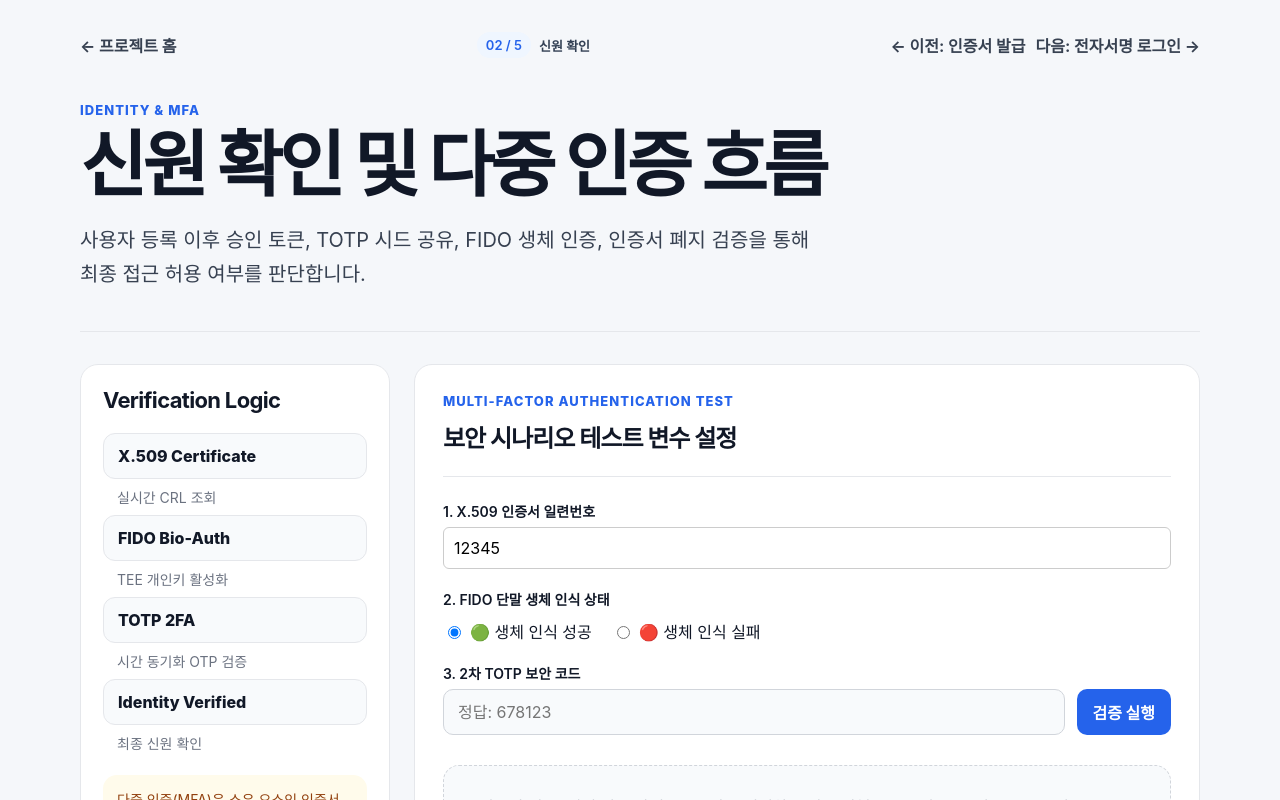
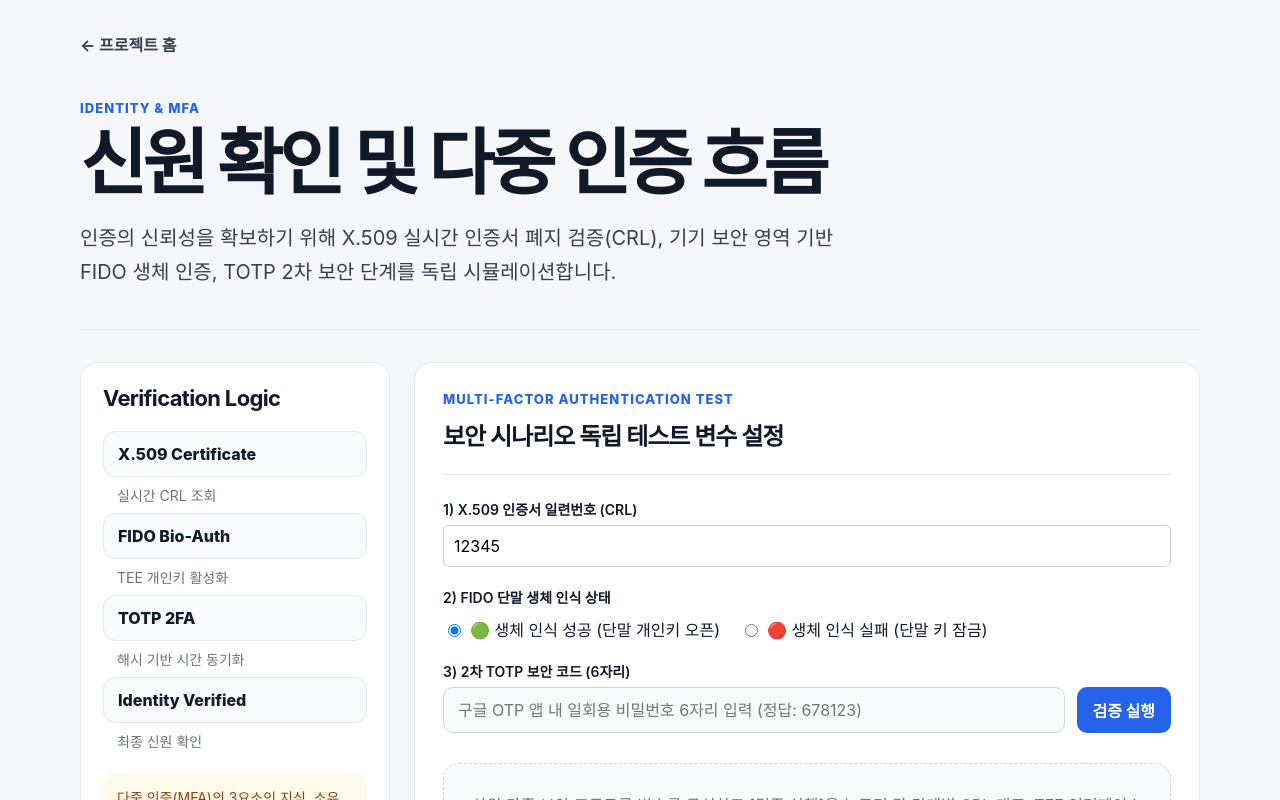
Before and after one commit to pmj2744/Security-Protocol, a Next.js app: page /identity-check in a window 1280 px wide. Shown: the top 800 px of the page. Built offline with nearby package versions, Linux system fonts and the light colour scheme.

Commit message:
Update page.tsx

```diff
--- a/src/app/identity-check/page.tsx
+++ b/src/app/identity-check/page.tsx
@@ -1,45 +1,54 @@
-'use client'
+'use client';
 
-import { useState } from 'react'
-import FlowNav from '@/components/FlowNav'
+import Link from 'next/link';
+import { useState } from 'react';
 
+// 정서 파트 시뮬레이션 결과 타입 정의
 type MfaResult = {
-  success: boolean
-  certStatus: string
-  fidoStatus: string
-  totpStatus: string
-  message: string
-}
+  success: boolean;
+  certStatus: string;
+  fidoStatus: string;
+  totpStatus: string;
+  message: string;
+};
 
 export default function IdentityCheckPage() {
-  const [certSerial, setCertSerial] = useState('12345')
-  const [biometricSuccess, setBiometricSuccess] = useState(true)
-  const [otpCode, setOtpCode] = useState('')
-  const [result, setResult] = useState<MfaResult | null>(null)
+  // 입력값 상태 관리
+  const [certSerial, setCertSerial] = useState('12345');
+  const [biometricSuccess, setBiometricSuccess] = useState(true);
+  const [otpCode, setOtpCode] = useState('');
+  const [result, setResult] = useState<MfaResult | null>(null);
 
-  const VIRTUAL_CRL_LIST = ['10002', '10005', '99999']
+  // 가상 인증서 폐지 리스트 (블랙리스트)
+  const VIRTUAL_CRL_LIST = ['10002', '10005', '99999'];
 
   const verifyIdentity = () => {
-    const isCertRevoked = VIRTUAL_CRL_LIST.includes(certSerial)
-    const certStatus = isCertRevoked ? '실패 (폐지됨)' : '통과'
+    // 1) X.509 인증서 유효성 및 폐지 검증 (CRL 체크)
+    const isCertRevoked = VIRTUAL_CRL_LIST.includes(certSerial);
+    const certStatus = isCertRevoked ? '실패 (폐지됨)' : '통과';
 
-    const fidoStatus = biometricSuccess ? '통과' : '실패 (잠금)'
+    // 2) FIDO 생체 인증 시뮬레이션
+    const fidoStatus = biometricSuccess ? '통과' : '실패 (잠금)';
 
-    const isOtpCorrect = otpCode === '678123'
-    const totpStatus = isOtpCorrect ? '통과' : '실패 (불일치)'
+    // 3) TOTP 2차 다중 보안 인증 번호 확인
+    const isOtpCorrect = otpCode === '678123';
+    const totpStatus = isOtpCorrect ? '통과' : '실패 (불일치)';
 
-    const isSuccess = !isCertRevoked && biometricSuccess && isOtpCorrect
+    // 종합 판단
+    const isSuccess = !isCertRevoked && biometricSuccess && isOtpCorrect;
 
-    let message = ''
-
+    let message = '';
     if (isCertRevoked) {
-      message = `❌ [CRL 검증 거부] 분실 혹은 만료되어 블랙리스트에 등록된 인증서 일련번호(${certSerial})입니다.`
+      message = `❌ [CRL 검증 거부] 분실 혹은 만료되어 블랙리스트에 등록된 인증서 일련번호(${certSerial})입니다.`;
     } else if (!biometricSuccess) {
-      message = '❌ [FIDO 인증 실패] 기기 단말 내 생체 정보가 불일치하여 보안 영역의 개인키 접근이 거부되었습니다.'
+      message =
+        '❌ [FIDO 인증 실패] 기기 단말 내 생체 정보가 불일치하여 보안 영역의 개인키 접근이 거부되었습니다.';
     } else if (!isOtpCorrect) {
-      message = '❌ [MFA 인증 실패] 시간 동기화된 TOTP 6자리 보안코드가 일치하지 않습니다. 정답 힌트: 678123'
+      message =
+        '❌ [MFA 인증 실패] 시간 동기화된 TOTP 6자리 보안코드가 일치하지 않습니다. (정답 힌트: 678123)';
     } else {
-      message = '✅ [신원 확인 최종 승인] 인증서 유효성 검증, 생체 인식 서명 활성화, 2차 TOTP 일치를 모두 만족하여 최종 다중 인증에 성공했습니다.'
+      message =
+        '✅ [신원 확인 최종 승인] 인증서 유효성 검증, 생체 인식 서명 활성화, 2차 TOTP 일치를 모두 만족하여 최종 다중 인증에 성공했습니다.';
     }
 
     setResult({
@@ -48,25 +57,32 @@ export default function IdentityCheckPage() {
       fidoStatus,
       totpStatus,
       message,
-    })
-  }
+    });
+  };
 
   return (
     <main className="site">
-      <FlowNav current="/identity-check" />
+      {/* 1. 상단 내비게이션 바 (전자서명 로그인 링크 삭제 완료) */}
+      <nav className="subnav">
+        <Link href="/">← 프로젝트 홈</Link>
+      </nav>
 
+      {/* 2. 페이지 헤더 구역 */}
       <header className="page-header">
         <div>
           <p className="eyebrow">Identity & MFA</p>
           <h1>신원 확인 및 다중 인증 흐름</h1>
           <p className="lead">
-            사용자 등록 이후 승인 토큰, TOTP 시드 공유, FIDO 생체 인증,
-            인증서 폐지 검증을 통해 최종 접근 허용 여부를 판단합니다.
+            인증의 신뢰성을 확보하기 위해 X.509 실시간 인증서 폐지 검증(CRL),
+            기기 보안 영역 기반 FIDO 생체 인증, TOTP 2차 보안 단계를 독립
+            시뮬레이션합니다.
           </p>
         </div>
       </header>
 
+      {/* 3. 팀원과 동일한 2단 레이아웃 구조 */}
       <section className="protocol-layout">
+        {/* 좌측 사이드바: 검증 로직 요약 설명 구역 */}
         <aside className="protocol-summary">
           <h2>Verification Logic</h2>
 
@@ -76,36 +92,52 @@ export default function IdentityCheckPage() {
             <div>FIDO Bio-Auth</div>
             <span>TEE 개인키 활성화</span>
             <div>TOTP 2FA</div>
-            <span>시간 동기화 OTP 검증</span>
+            <span>해시 기반 시간 동기화</span>
             <div>Identity Verified</div>
             <span>최종 신원 확인</span>
           </div>
 
           <div className="notice">
-            다중 인증(MFA)은 소유 요소인 인증서, 존재 요소인 생체 인증,
-            지식/시간 기반 요소인 OTP를 결합하여 접근 제어를 강화합니다.
+            다중 인증(MFA)의 3요소인 지식, 소유, 존재 가치가 모두 부합해야만
+            최종 신원이 입증되어 세션 권한이 부여됩니다.
           </div>
         </aside>
 
+        {/* 우측 메인 구역: 테스트 콘솔 및 타임라인 결과창 */}
         <section className="protocol-main">
           <div className="tool-card-head">
             <div>
               <p className="eyebrow">Multi-Factor Authentication Test</p>
-              <h2>보안 시나리오 테스트 변수 설정</h2>
+              <h2>보안 시나리오 독립 테스트 변수 설정</h2>
             </div>
           </div>
 
-          <div style={{ display: 'flex', flexDirection: 'column', gap: '20px', marginBottom: '30px' }}>
-            <div style={{ display: 'flex', flexDirection: 'column', gap: '6px', textAlign: 'left' }}>
+          {/* 복합 입력창 폼 컨트롤 */}
+          <div
+            style={{
+              display: 'flex',
+              flexDirection: 'column',
+              gap: '20px',
+              marginBottom: '30px',
+            }}
+          >
+            {/* 1) 인증서 시리얼 */}
+            <div
+              style={{
+                display: 'flex',
+                flexDirection: 'column',
+                gap: '6px',
+                textAlign: 'left',
+              }}
+            >
               <label style={{ fontWeight: '600', fontSize: '14px' }}>
-                1. X.509 인증서 일련번호
+                1) X.509 인증서 일련번호 (CRL)
               </label>
-
               <input
                 type="text"
                 value={certSerial}
-                onChange={(event) => setCertSerial(event.target.value)}
-                placeholder="차단 테스트: 10002, 10005, 99999"
+                onChange={(e) => setCertSerial(e.target.value)}
+                placeholder="인증서 시리얼 넘버 입력 (차단 테스트: 10002, 10005)"
                 style={{
                   width: '100%',
                   padding: '10px',
@@ -116,46 +148,72 @@ export default function IdentityCheckPage() {
               />
             </div>
 
-            <div style={{ display: 'flex', flexDirection: 'column', gap: '6px', textAlign: 'left' }}>
+            {/* 2) FIDO 생체 토글 */}
+            <div
+              style={{
+                display: 'flex',
+                flexDirection: 'column',
+                gap: '6px',
+                textAlign: 'left',
+              }}
+            >
               <label style={{ fontWeight: '600', fontSize: '14px' }}>
-                2. FIDO 단말 생체 인식 상태
+                2) FIDO 단말 생체 인식 상태
               </label>
-
-              <div style={{ display: 'flex', gap: '20px', marginTop: '4px', flexWrap: 'wrap' }}>
-                <label style={{ display: 'flex', alignItems: 'center', gap: '6px', cursor: 'pointer' }}>
+              <div style={{ display: 'flex', gap: '20px', marginTop: '4px' }}>
+                <label
+                  style={{
+                    display: 'flex',
+                    alignItems: 'center',
+                    gap: '6px',
+                    cursor: 'pointer',
+                  }}
+                >
                   <input
                     type="radio"
                     checked={biometricSuccess === true}
                     onChange={() => setBiometricSuccess(true)}
                   />
-                  🟢 생체 인식 성공
+                  🟢 생체 인식 성공 (단말 개인키 오픈)
                 </label>
-
-                <label style={{ display: 'flex', alignItems: 'center', gap: '6px', cursor: 'pointer' }}>
+                <label
+                  style={{
+                    display: 'flex',
+                    alignItems: 'center',
+                    gap: '6px',
+                    cursor: 'pointer',
+                  }}
+                >
                   <input
                     type="radio"
                     checked={biometricSuccess === false}
                     onChange={() => setBiometricSuccess(false)}
                   />
-                  🔴 생체 인식 실패
+                  🔴 생체 인식 실패 (단말 키 잠금)
                 </label>
               </div>
             </div>
 
-            <div style={{ display: 'flex', flexDirection: 'column', gap: '6px', textAlign: 'left' }}>
+            {/* 3) TOTP 입력 및 검증 버튼 */}
+            <div
+              style={{
+                display: 'flex',
+                flexDirection: 'column',
+                gap: '6px',
+                textAlign: 'left',
+              }}
+            >
               <label style={{ fontWeight: '600', fontSize: '14px' }}>
-                3. 2차 TOTP 보안 코드
+                3) 2차 TOTP 보안 코드 (6자리)
               </label>
-
               <div className="input-line">
                 <input
                   type="text"
                   maxLength={6}
                   value={otpCode}
-                  onChange={(event) => setOtpCode(event.target.value)}
-                  placeholder="정답: 678123"
+                  onChange={(e) => setOtpCode(e.target.value)}
+                  placeholder="구글 OTP 앱 내 일회용 비밀번호 6자리 입력 (정답: 678123)"
                 />
-
                 <button className="button primary" onClick={verifyIdentity}>
                   검증 실행
                 </button>
@@ -163,55 +221,86 @@ export default function IdentityCheckPage() {
             </div>
           </div>
 
+          {/* 결과가 없을 때 가이드 문구 */}
           {!result && (
             <div className="empty-timeline">
-              인증서 번호, 생체 인증 상태, OTP 값을 입력하고 검증 실행을 누르면
-              CRL 대조, FIDO 인증, TOTP 검증 결과가 표시됩니다.
+              상위 다중 보안 프로토콜 변수를 구성하고 [검증 실행]을 누르면 각
+              단계별 CRL 대조, TEE 인터페이스 호출, TOTP 해시 유효성 판정
+              타임라인이 시각화됩니다.
             </div>
           )}
 
+          {/* 결과가 있을 때 출력되는 타임라인 단계별 리포트 */}
           {result && (
             <>
               <section className="protocol-timeline visible">
-                <article className={`timeline-item ${result.certStatus.includes('실패') ? 'danger' : ''}`}>
+                {/* 01 단계: CRL 실시간 폐지 조회 */}
+                <article
+                  className={`timeline-item ${result.certStatus.includes('실패') ? 'danger' : ''}`}
+                >
                   <div className="timeline-index">01</div>
                   <div className="timeline-content">
-                    <h3>인증서 폐지 여부 검증</h3>
-                    <p>중앙 인증서 폐지 리스트(CRL)에서 인증서 일련번호를 대조합니다.</p>
-
+                    <h3>인증서 폐지 여부 검증 (CRL Lookup)</h3>
+                    <p>
+                      중앙 인증서 폐지 리스트(CRL) 데이터베이스를 실시간
+                      쿼리하여 유효성 여부를 대조합니다.
+                    </p>
                     <div className="check-row">
                       <span>X.509 검증 상태</span>
-                      <strong className={result.certStatus === '통과' ? 'ok-text' : 'fail-text'}>
+                      <strong
+                        className={
+                          result.certStatus === '통과' ? 'ok-text' : 'fail-text'
+                        }
+                      >
                         {result.certStatus}
                       </strong>
                     </div>
                   </div>
                 </article>
 
-                <article className={`timeline-item ${result.fidoStatus.includes('실패') ? 'danger' : ''}`}>
+                {/* 02 단계: FIDO 생체 서명 */}
+                <article
+                  className={`timeline-item ${result.fidoStatus.includes('실패') ? 'danger' : ''}`}
+                >
                   <div className="timeline-index">02</div>
                   <div className="timeline-content">
-                    <h3>FIDO 생체 인증 및 개인키 활성화</h3>
-                    <p>단말 보안 영역의 생체 인증 상태를 확인하고 개인키 사용 권한을 판단합니다.</p>
-
+                    <h3>FIDO 생체 인증 및 로컬 개인키 활성화</h3>
+                    <p>
+                      기기 내 Secure Element에서 처리된 지문/FaceID 신호를
+                      탐지하여 전자서명용 내부 프라이빗 키 사용 권한을
+                      바인딩합니다.
+                    </p>
                     <div className="check-row">
-                      <span>FIDO 인증 상태</span>
-                      <strong className={result.fidoStatus === '통과' ? 'ok-text' : 'fail-text'}>
+                      <span>FIDO 하드웨어 보안 영역</span>
+                      <strong
+                        className={
+                          result.fidoStatus === '통과' ? 'ok-text' : 'fail-text'
+                        }
+                      >
                         {result.fidoStatus}
                       </strong>
                     </div>
                   </div>
                 </article>
 
-                <article className={`timeline-item ${result.totpStatus.includes('실패') ? 'danger' : ''}`}>
+                {/* 03 단계: TOTP 6자리 매칭 */}
+                <article
+                  className={`timeline-item ${result.totpStatus.includes('실패') ? 'danger' : ''}`}
+                >
                   <div className="timeline-index">03</div>
                   <div className="timeline-content">
-                    <h3>TOTP 6자리 코드 검증</h3>
-                    <p>사용자가 입력한 시간 기반 OTP 값을 서버 기준 값과 비교합니다.</p>
-
+                    <h3>시간 동기화 일회용 OTP 매칭 검증</h3>
+                    <p>
+                      HMAC-SHA1 함수로 연산된 서버 측 값과 유저가 단말 창을
+                      확인해 입력한 2차 다중인증 번호를 수학적으로 비교합니다.
+                    </p>
                     <div className="check-row">
-                      <span>TOTP 검증 상태</span>
-                      <strong className={result.totpStatus === '통과' ? 'ok-text' : 'fail-text'}>
+                      <span>TOTP 6자리 알고리즘</span>
+                      <strong
+                        className={
+                          result.totpStatus === '통과' ? 'ok-text' : 'fail-text'
+                        }
+                      >
                         {result.totpStatus}
                       </strong>
                     </div>
@@ -219,10 +308,17 @@ export default function IdentityCheckPage() {
                 </article>
               </section>
 
+              {/* 종합 결과 카드 피드백 하단 밴드 */}
               <section className="final-compare">
-                <article className={`compare-card ${result.success ? 'ok' : 'warn'}`}>
+                <article
+                  className={`compare-card ${result.success ? 'ok' : 'warn'}`}
+                >
                   <span>Multi-Factor Authentication Status</span>
-                  <h3>{result.success ? '종합 신원 증명 완료' : 'MFA 보안 시스템 차단'}</h3>
+                  <h3>
+                    {result.success
+                      ? '종합 신원 증명 완료'
+                      : 'MFA 보안 시스템 차단'}
+                  </h3>
                   <p>{result.message}</p>
                 </article>
               </section>
@@ -231,5 +327,5 @@ export default function IdentityCheckPage() {
         </section>
       </section>
     </main>
-  )
+  );
 }
```
